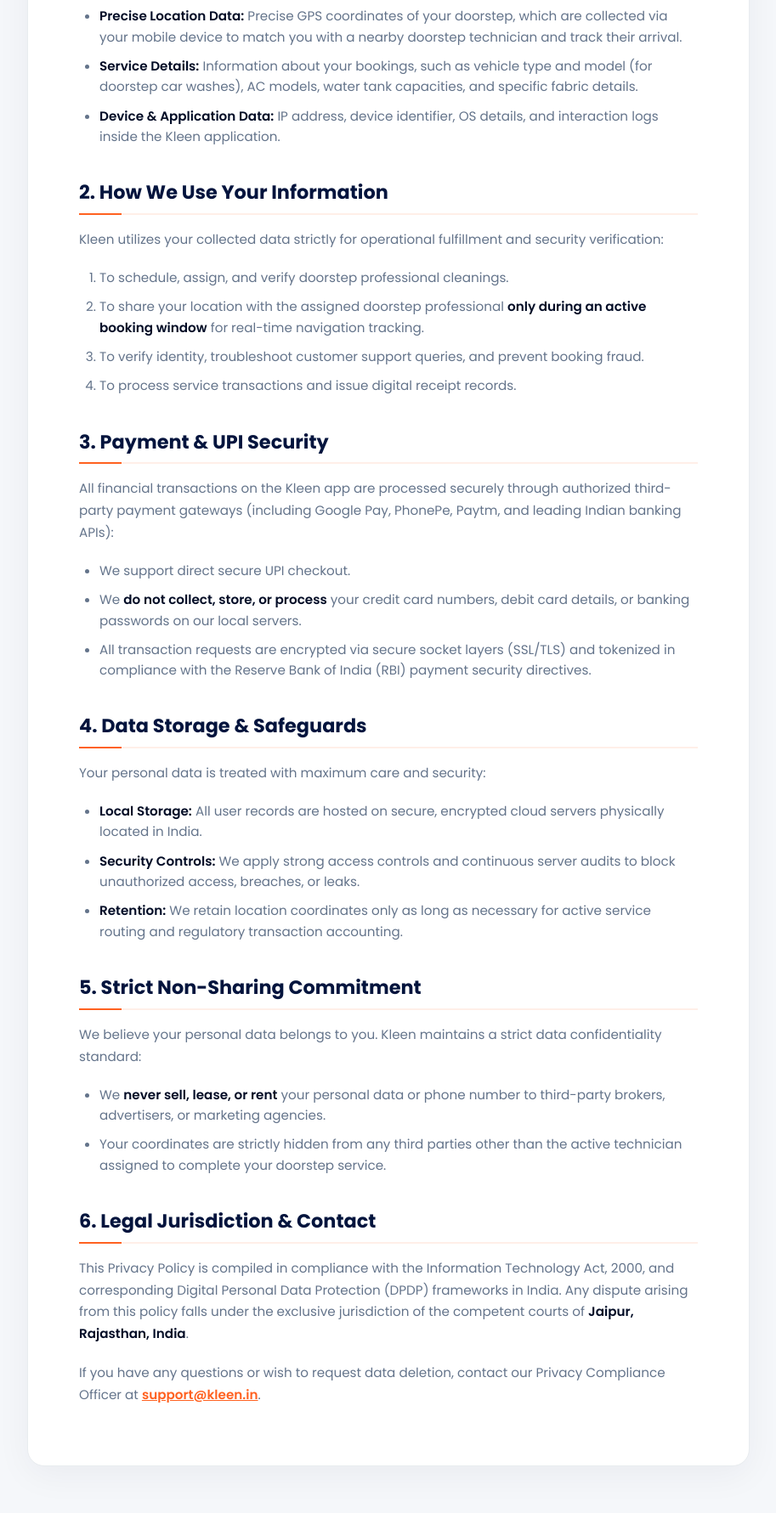
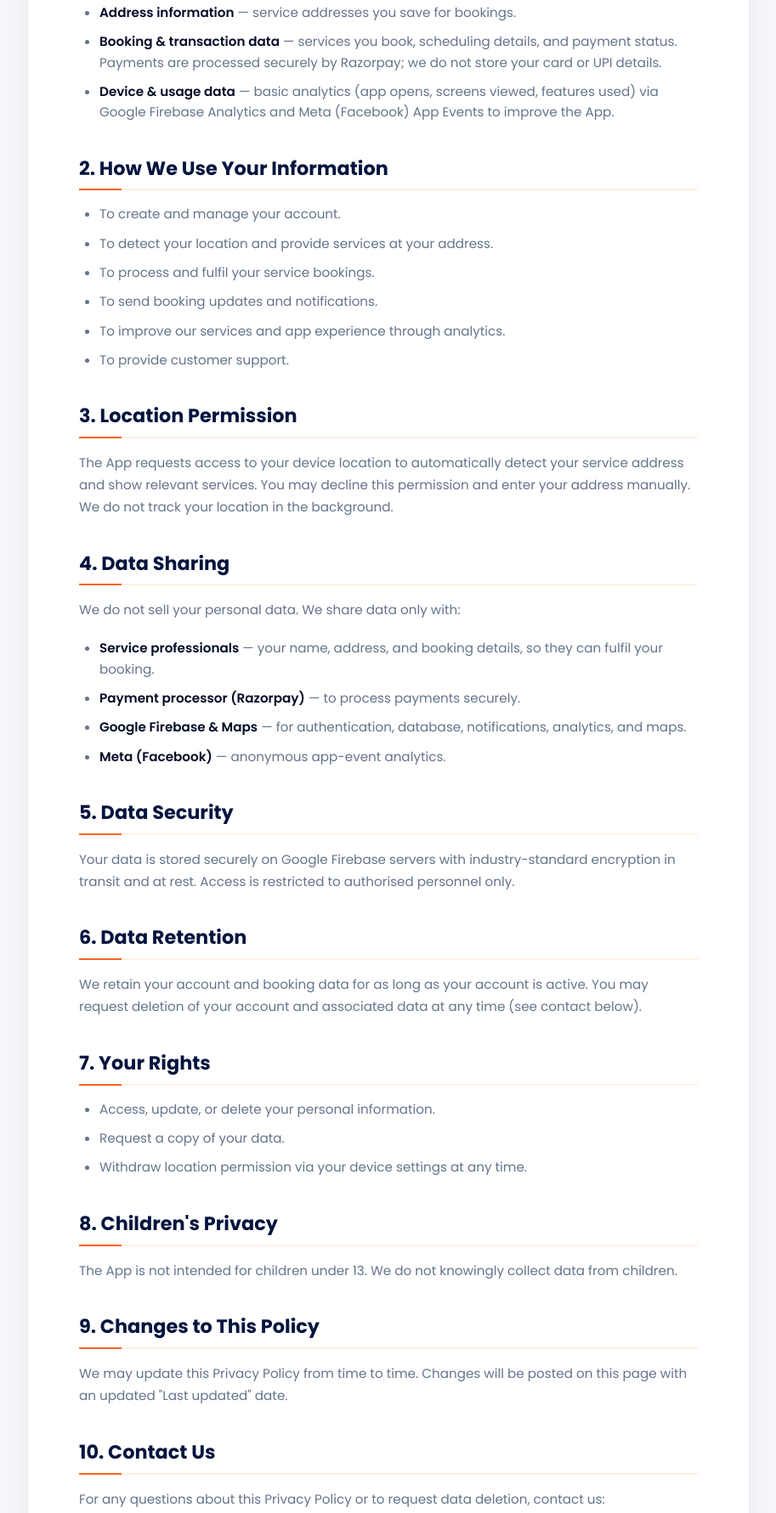
Before and after one commit to dsmarketer1-glitch/kleenonline, a website built with Vite: page privacy.html in a window 1280 px wide. Shown: the part 726-2507 px from the top of the page at 85% size, without its empty margins (183-1096 px from the left). Built offline with nearby package versions, Linux system fonts and the light colour scheme.

Commit message:
Update privacy policy

```diff
--- a/privacy.html
+++ b/privacy.html
@@ -63,8 +63,8 @@
   <!-- LEGAL HERO SECTION -->
   <section class="legal-hero">
     <div class="container">
-      <h1 class="legal-hero-title">Privacy Policy</h1>
-      <p class="legal-hero-meta">Last Updated: May 28, 2026</p>
+      <h1 class="legal-hero-title">Privacy Policy — Kleen</h1>
+      <p class="legal-hero-meta">Last updated: 11 June 2026</p>
     </div>
   </section>
 
@@ -72,54 +72,64 @@
   <section class="legal-body-container">
     <div class="container">
       <div class="legal-content-card">
-        <div class="legal-notice-box">
-          <p><strong>Your trust is our highest priority.</strong> This Privacy Policy describes how Kleen Services Private Limited ("Kleen", "we", "us", or "our") collects, uses, and safeguards your personal data when you use the Kleen mobile application and our landing page website.</p>
-        </div>
+        <p>Kleen Services ("we", "us", "our") operates the Kleen mobile application (the "App"), a platform for booking doorstep cleaning and home services. This Privacy Policy explains what information we collect, how we use it, and your rights.</p>
 
         <h2>1. Information We Collect</h2>
-        <p>To provide high-quality doorstep cleaning services, we collect information that helps us personalize and execute your bookings securely:</p>
         <ul>
-          <li><strong>Personal Identifiers:</strong> Name, phone number, email address, and doorstep physical address.</li>
-          <li><strong>Precise Location Data:</strong> Precise GPS coordinates of your doorstep, which are collected via your mobile device to match you with a nearby doorstep technician and track their arrival.</li>
-          <li><strong>Service Details:</strong> Information about your bookings, such as vehicle type and model (for doorstep car washes), AC models, water tank capacities, and specific fabric details.</li>
-          <li><strong>Device &amp; Application Data:</strong> IP address, device identifier, OS details, and interaction logs inside the Kleen application.</li>
+          <li><strong>Account information</strong> — your name and phone number, provided during sign-up and OTP verification.</li>
+          <li><strong>Location data</strong> — your device's approximate and precise location, used to detect your service address and show services available in your area. Location is collected only while you use the App.</li>
+          <li><strong>Address information</strong> — service addresses you save for bookings.</li>
+          <li><strong>Booking &amp; transaction data</strong> — services you book, scheduling details, and payment status. Payments are processed securely by Razorpay; we do not store your card or UPI details.</li>
+          <li><strong>Device &amp; usage data</strong> — basic analytics (app opens, screens viewed, features used) via Google Firebase Analytics and Meta (Facebook) App Events to improve the App.</li>
         </ul>
 
         <h2>2. How We Use Your Information</h2>
-        <p>Kleen utilizes your collected data strictly for operational fulfillment and security verification:</p>
-        <ol>
-          <li>To schedule, assign, and verify doorstep professional cleanings.</li>
-          <li>To share your location with the assigned doorstep professional <strong>only during an active booking window</strong> for real-time navigation tracking.</li>
-          <li>To verify identity, troubleshoot customer support queries, and prevent booking fraud.</li>
-          <li>To process service transactions and issue digital receipt records.</li>
-        </ol>
-
-        <h2>3. Payment &amp; UPI Security</h2>
-        <p>All financial transactions on the Kleen app are processed securely through authorized third-party payment gateways (including Google Pay, PhonePe, Paytm, and leading Indian banking APIs):</p>
         <ul>
-          <li>We support direct secure UPI checkout.</li>
-          <li>We <strong>do not collect, store, or process</strong> your credit card numbers, debit card details, or banking passwords on our local servers.</li>
-          <li>All transaction requests are encrypted via secure socket layers (SSL/TLS) and tokenized in compliance with the Reserve Bank of India (RBI) payment security directives.</li>
+          <li>To create and manage your account.</li>
+          <li>To detect your location and provide services at your address.</li>
+          <li>To process and fulfil your service bookings.</li>
+          <li>To send booking updates and notifications.</li>
+          <li>To improve our services and app experience through analytics.</li>
+          <li>To provide customer support.</li>
         </ul>
 
-        <h2>4. Data Storage &amp; Safeguards</h2>
-        <p>Your personal data is treated with maximum care and security:</p>
+        <h2>3. Location Permission</h2>
+        <p>The App requests access to your device location to automatically detect your service address and show relevant services. You may decline this permission and enter your address manually. We do not track your location in the background.</p>
+
+        <h2>4. Data Sharing</h2>
+        <p>We do not sell your personal data. We share data only with:</p>
         <ul>
-          <li><strong>Local Storage:</strong> All user records are hosted on secure, encrypted cloud servers physically located in India.</li>
-          <li><strong>Security Controls:</strong> We apply strong access controls and continuous server audits to block unauthorized access, breaches, or leaks.</li>
-          <li><strong>Retention:</strong> We retain location coordinates only as long as necessary for active service routing and regulatory transaction accounting.</li>
+          <li><strong>Service professionals</strong> — your name, address, and booking details, so they can fulfil your booking.</li>
+          <li><strong>Payment processor (Razorpay)</strong> — to process payments securely.</li>
+          <li><strong>Google Firebase &amp; Maps</strong> — for authentication, database, notifications, analytics, and maps.</li>
+          <li><strong>Meta (Facebook)</strong> — anonymous app-event analytics.</li>
         </ul>
 
-        <h2>5. Strict Non-Sharing Commitment</h2>
-        <p>We believe your personal data belongs to you. Kleen maintains a strict data confidentiality standard:</p>
+        <h2>5. Data Security</h2>
+        <p>Your data is stored securely on Google Firebase servers with industry-standard encryption in transit and at rest. Access is restricted to authorised personnel only.</p>
+
+        <h2>6. Data Retention</h2>
+        <p>We retain your account and booking data for as long as your account is active. You may request deletion of your account and associated data at any time (see contact below).</p>
+
+        <h2>7. Your Rights</h2>
         <ul>
-          <li>We <strong>never sell, lease, or rent</strong> your personal data or phone number to third-party brokers, advertisers, or marketing agencies.</li>
-          <li>Your coordinates are strictly hidden from any third parties other than the active technician assigned to complete your doorstep service.</li>
+          <li>Access, update, or delete your personal information.</li>
+          <li>Request a copy of your data.</li>
+          <li>Withdraw location permission via your device settings at any time.</li>
         </ul>
 
-        <h2>6. Legal Jurisdiction &amp; Contact</h2>
-        <p>This Privacy Policy is compiled in compliance with the Information Technology Act, 2000, and corresponding Digital Personal Data Protection (DPDP) frameworks in India. Any dispute arising from this policy falls under the exclusive jurisdiction of the competent courts of <strong>Jaipur, Rajasthan, India</strong>.</p>
-        <p>If you have any questions or wish to request data deletion, contact our Privacy Compliance Officer at <a href="mailto:support@kleen.in">support@kleen.in</a>.</p>
+        <h2>8. Children's Privacy</h2>
+        <p>The App is not intended for children under 13. We do not knowingly collect data from children.</p>
+
+        <h2>9. Changes to This Policy</h2>
+        <p>We may update this Privacy Policy from time to time. Changes will be posted on this page with an updated "Last updated" date.</p>
+
+        <h2>10. Contact Us</h2>
+        <p>For any questions about this Privacy Policy or to request data deletion, contact us:</p>
+        <p>
+          <strong>Phone / WhatsApp:</strong> +91 88540 46997<br>
+          <strong>Email:</strong> <a href="mailto:kleen.helpdesk@gmail.com">kleen.helpdesk@gmail.com</a>
+        </p>
       </div>
     </div>
   </section>
```
Also changed, not shown: dist/privacy.html.
